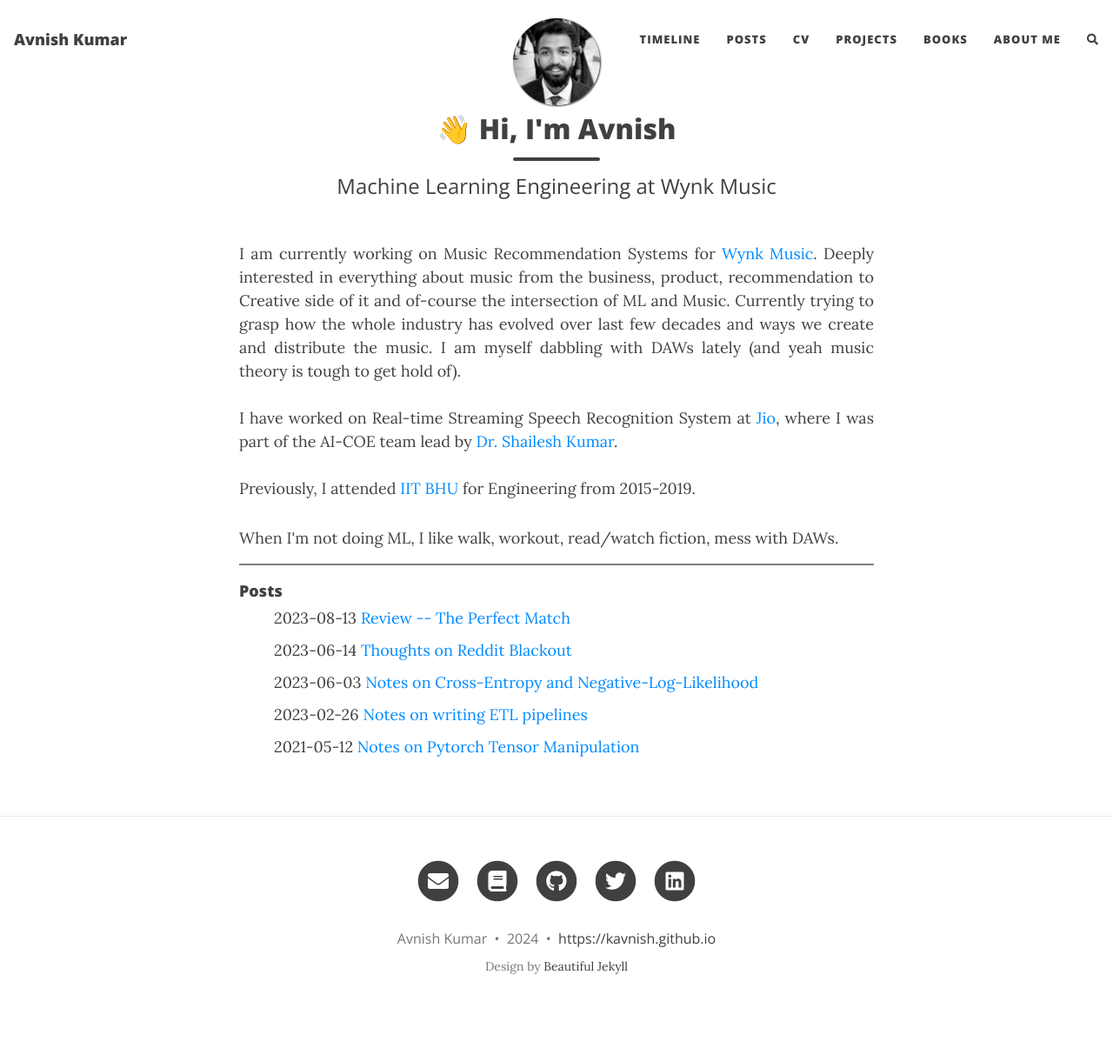
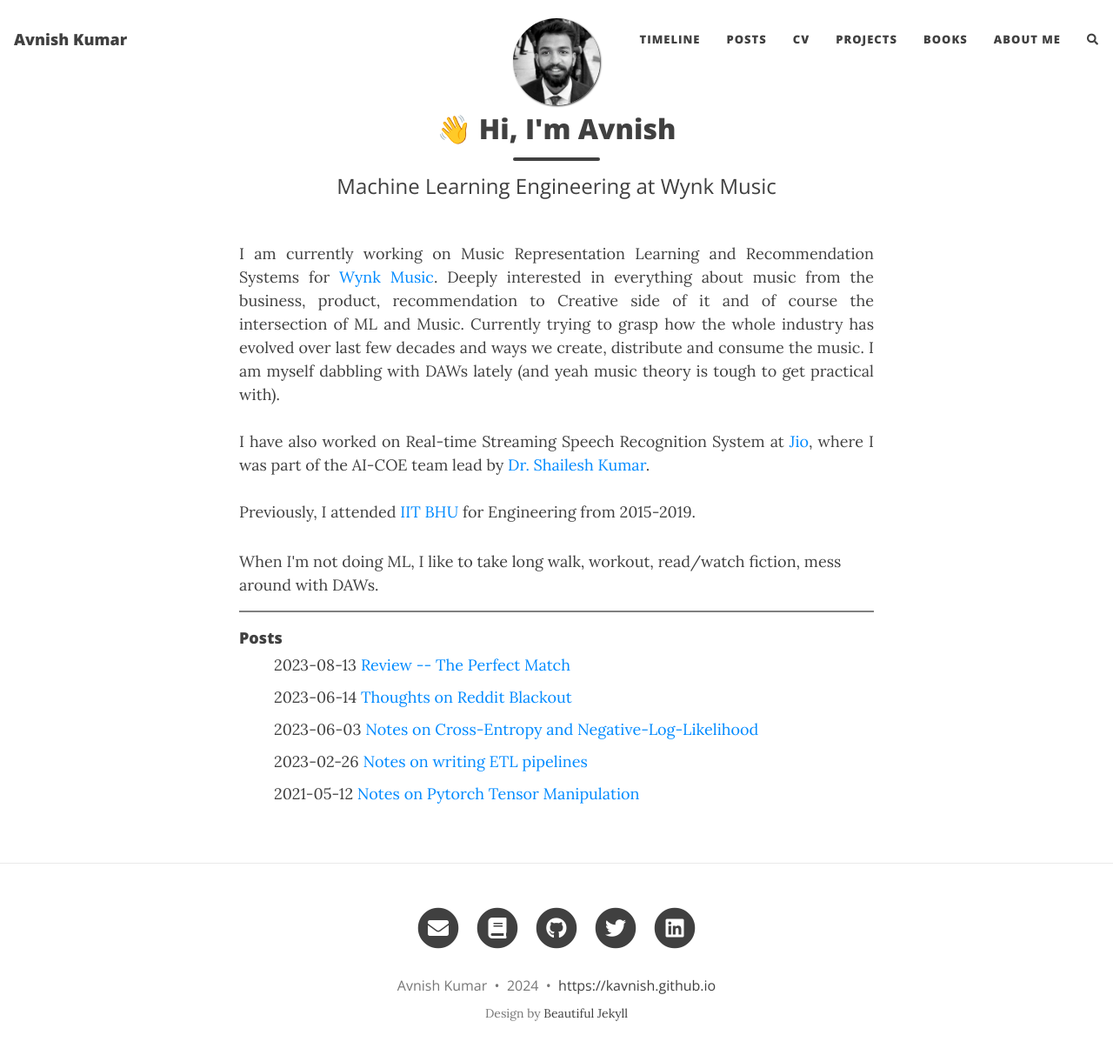
Before and after one commit to kavnish/kavnish.github.io, a Jekyll site: the page built from index.html, in a window 1280 px wide and 1226 px high. Shown: the top 1213 px of the window at 87% size. Built offline with Jekyll 4.4.1, drawn with Linux system fonts in a browser that asks for light colours; nearby versions of some CDN libraries; the list of posts is cut into pages by our own code; comment, search, counter and statistics services are not loaded.

```diff
--- a/cv.html
+++ b/cv.html
@@ -9,5 +9,5 @@ show-avatar: false
 <div id="pdf" style="height: 800px; width:800px;"></div>
 <script src="/js/pdfobject.min.js"></script>
 <script>
-PDFObject.embed("/avnish.pdf", "#pdf");
+PDFObject.embed("/avnish-kumar-mle.pdf", "#pdf");
 </script>
--- a/index.html
+++ b/index.html
@@ -6,19 +6,19 @@ use-site-title: true
 ---
 
 <p align="justify">
-    I am currently working on Music Recommendation Systems for <a href = "https://wynk.in/music"> Wynk Music</a>.
+    I am currently working on Music Representation Learning and Recommendation Systems for <a href = "https://wynk.in/music"> Wynk Music</a>.
     Deeply interested in everything about music from the business, product, recommendation to Creative side of it
-    and of-course the intersection of ML and Music. Currently trying to grasp how the whole industry has evolved over last
-    few decades and ways we create and distribute the music. I am myself dabbling with DAWs lately (and yeah music theory
-    is tough to get hold of).
+    and of course the intersection of ML and Music. Currently trying to grasp how the whole industry has evolved over last
+    few decades and ways we create, distribute and consume the music. I am myself dabbling with DAWs lately (and yeah music theory
+    is tough to get practical with).
     <br/><br/>
-    I have worked on Real-time Streaming Speech Recognition System at <a href = "https://jiomeetpro.jio.com/home"> Jio</a>, where
+    I have also worked on Real-time Streaming Speech Recognition System at <a href = "https://jiomeetpro.jio.com/home"> Jio</a>, where
     I was part of the AI-COE team lead by <a href = "https://www.linkedin.com/in/shaileshk/"> Dr. Shailesh Kumar</a>.
     <br/><br/>
     Previously, I attended <a href = "https://en.wikipedia.org/wiki/IIT_(BHU)_Varanasi"> IIT BHU </a> for Engineering from 2015-2019.
 </p>
 
-When I'm not doing ML, I like walk, workout, read/watch fiction, mess with DAWs.
+When I'm not doing ML, I like to take long walk, workout, read/watch fiction, mess around with DAWs.
 
 <hr style="height:2px;border-width:0;color:gray;background-color:gray">
 
```
Also changed, not shown: pages/book-shelf.md (+2 -0 lines), 1 other file.
